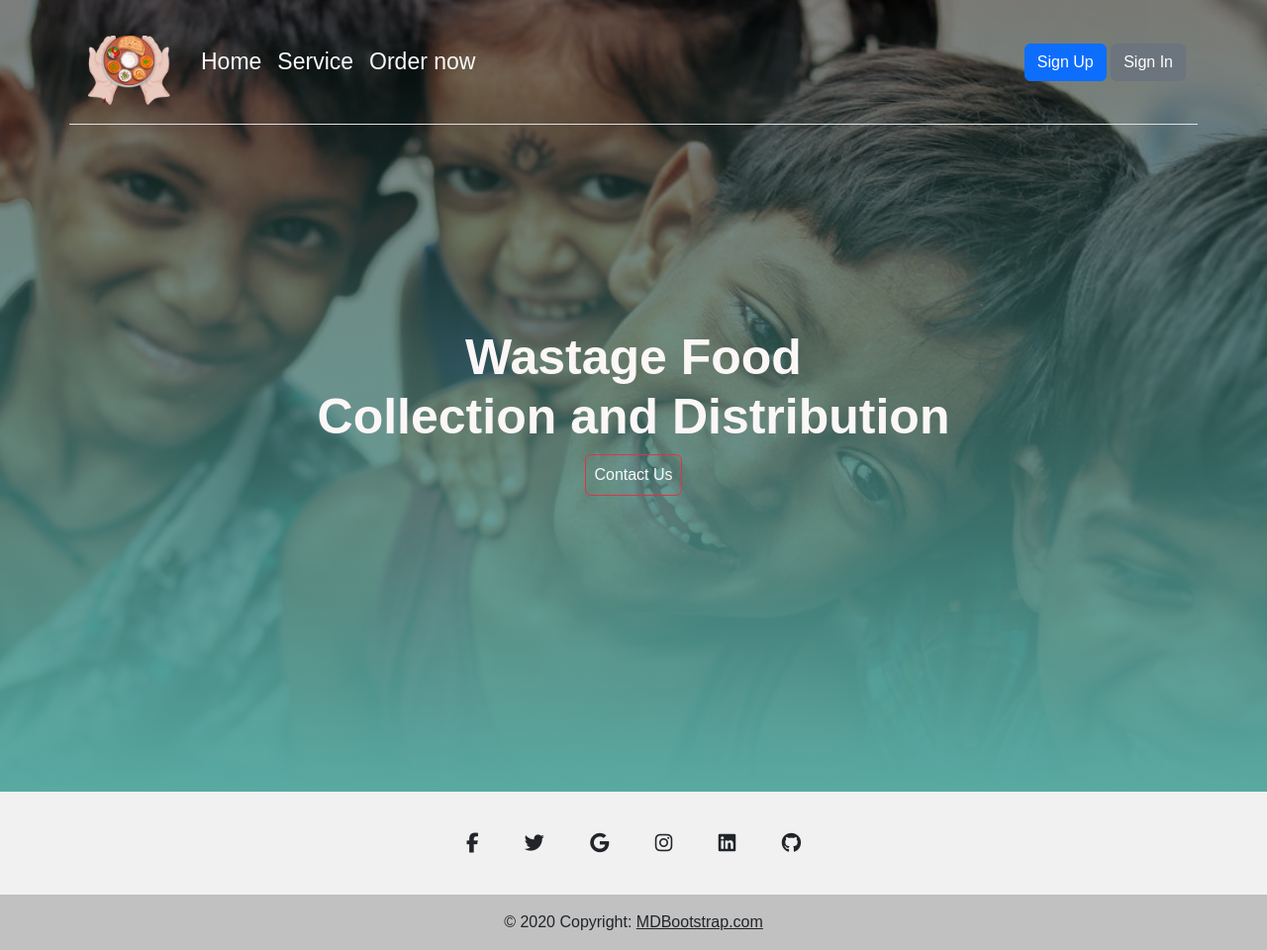
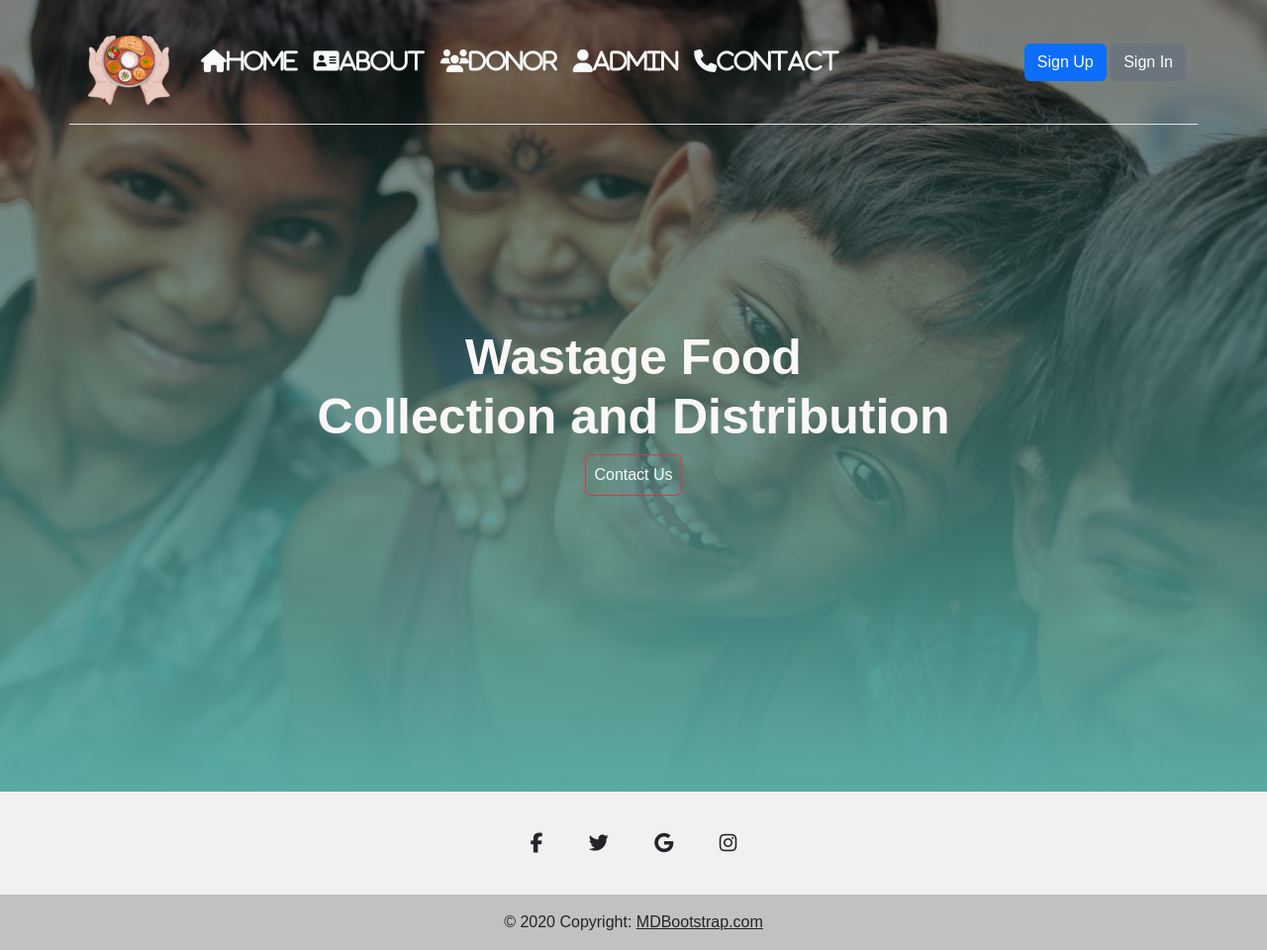
Before and after one commit to Debasmitasmita/Wastage-Food-Collection-and-Distribution, a PHP site: page / in a window 1280 px wide. Shown: the whole page at 99% size. Run offline with PHP 8.4, Linux system fonts and the light colour scheme; some libraries are stand-ins or nearby versions.

Commit message:
adding font of the list

```diff
--- a/index.html
+++ b/index.html
@@ -31,13 +31,19 @@
 
           <ul class="navbar-nav me-auto mb-2 mb-lg-0">
             <li class="nav-item">
-              <a class="nav-link active text-light fw-normal " href="#">Home</a>
+              <a class="nav-link active text-light fw-normal justify-content " href="#"><i class="fas fa-home">Home</i></a>
             </li>
             <li class="nav-item">
-              <a class="nav-link text-light fw-normal" href="#">Service</a>
+              <a class="nav-link text-light fw-normal justify-content" href="#"><i class="fas fa-address-card">About</i></a>
             </li>
             <li class="nav-item">
-              <a class="nav-link text-light fw-normal" href="#">Order now</a>
+              <a class="nav-link text-light fw-normal justify-content" href="#"><i class="fa fa-users" aria-hidden="true">Donor</i></a>
+            </li>
+            <li class="nav-item">
+              <a class="nav-link text-light fw-normal justify-content" href="#"><i class="fa fa-user" aria-hidden="true">Admin</i></a>
+            </li>
+            <li class="nav-item">
+              <a class="nav-link text-light fw-normal justify-content" href="#"><i class="fa fa-phone" aria-hidden="true">Contact</i></a>
             </li>
 
 
@@ -110,22 +116,7 @@
             ><i class="fab fa-instagram"></i
           ></a>
 
-          <!-- Linkedin -->
-          <a
-            class="btn btn-link btn-floating btn-lg text-dark m-1"
-            href="#!"
-            role="button"
-            data-mdb-ripple-color="dark"
-            ><i class="fab fa-linkedin"></i
-          ></a>
-          <!-- Github -->
-          <a
-            class="btn btn-link btn-floating btn-lg text-dark m-1"
-            href="#!"
-            role="button"
-            data-mdb-ripple-color="dark"
-            ><i class="fab fa-github"></i
-          ></a>
+
         </section>
         <!-- Section: Social media -->
       </div>
```
Also changed, not shown: style.css (+7 -48 lines).
